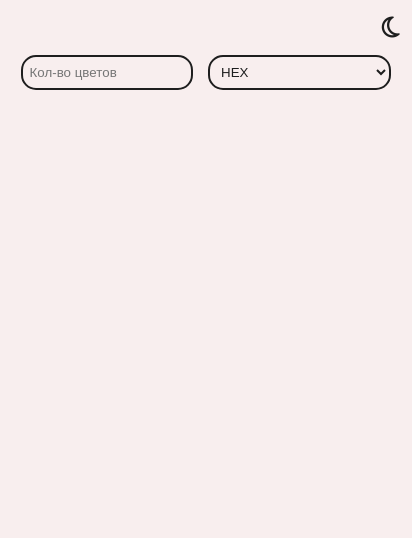
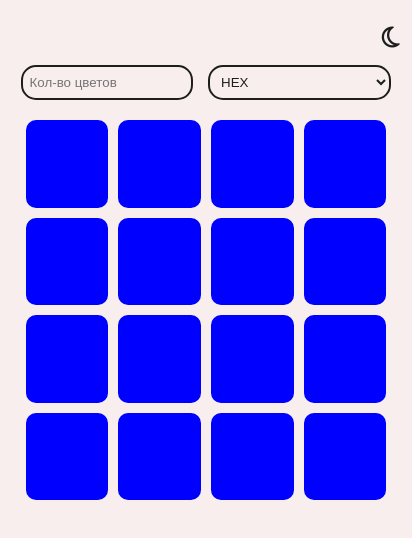
Before and after one commit to LCurcuma/palette_app, an Electron app: page app/index.html in a window 412 px wide. Drawn offline with Linux system fonts and the light colour scheme.

Commit message:
added styles for the color tiles

```diff
--- a/app/index.html
+++ b/app/index.html
@@ -26,23 +26,23 @@
           <option value="lab">Lab</option>
         </select>
       </div>
-      <div id="generated_colors">
-        <div id="color1"></div>
-        <div id="color2"></div>
-        <div id="color3"></div>
-        <div id="color4"></div>
-        <div id="color5"></div>
-        <div id="color6"></div>
-        <div id="color7"></div>
-        <div id="color8"></div>
-        <div id="color9"></div>
-        <div id="color10"></div>
-        <div id="color11"></div>
-        <div id="color12"></div>
-        <div id="color13"></div>
-        <div id="color14"></div>
-        <div id="color15"></div>
-        <div id="color16"></div>
+      <div id="generated_colors" class="generated_colors">
+        <div id="color1" class="color"></div>
+        <div id="color2" class="color"></div>
+        <div id="color3" class="color"></div>
+        <div id="color4" class="color"></div>
+        <div id="color5" class="color"></div>
+        <div id="color6" class="color"></div>
+        <div id="color7" class="color"></div>
+        <div id="color8" class="color"></div>
+        <div id="color9" class="color"></div>
+        <div id="color10" class="color"></div>
+        <div id="color11" class="color"></div>
+        <div id="color12" class="color"></div>
+        <div id="color13" class="color"></div>
+        <div id="color14" class="color"></div>
+        <div id="color15" class="color"></div>
+        <div id="color16" class="color"></div>
       </div>
     </main>
     <footer></footer>
--- a/app/styles.css
+++ b/app/styles.css
@@ -6,9 +6,15 @@
 
 body{
     background-color: #F8EEEE;
+    padding: 10px 0;
+    display: flex;
+    flex-direction: column;
+    justify-content: center;
+    align-items: center;
 }
 
 nav{
+    width: 100%;
     display: flex;
     flex-direction: row;
     justify-content: flex-end;
@@ -23,6 +29,7 @@ nav{
 
 main{
     padding: 0 5vw;
+    width: 100%;
 }
 
 .settings{
@@ -37,4 +44,22 @@ main{
     padding: 7px;
     border-radius: 15px;
     border: 2px solid #1E1E1E;
+    cursor: pointer;
 }
+
+.generated_colors{
+    display: flex;
+    flex-direction: row;
+    flex-wrap: wrap;
+    justify-content: center;
+    gap: 10px;
+    padding-top: 20px;
+    height: 400px;
+}
+
+.color{
+    background-color: blue;
+    width: 22.3%;
+    cursor: pointer;
+    border-radius: 10px;
+}
```
